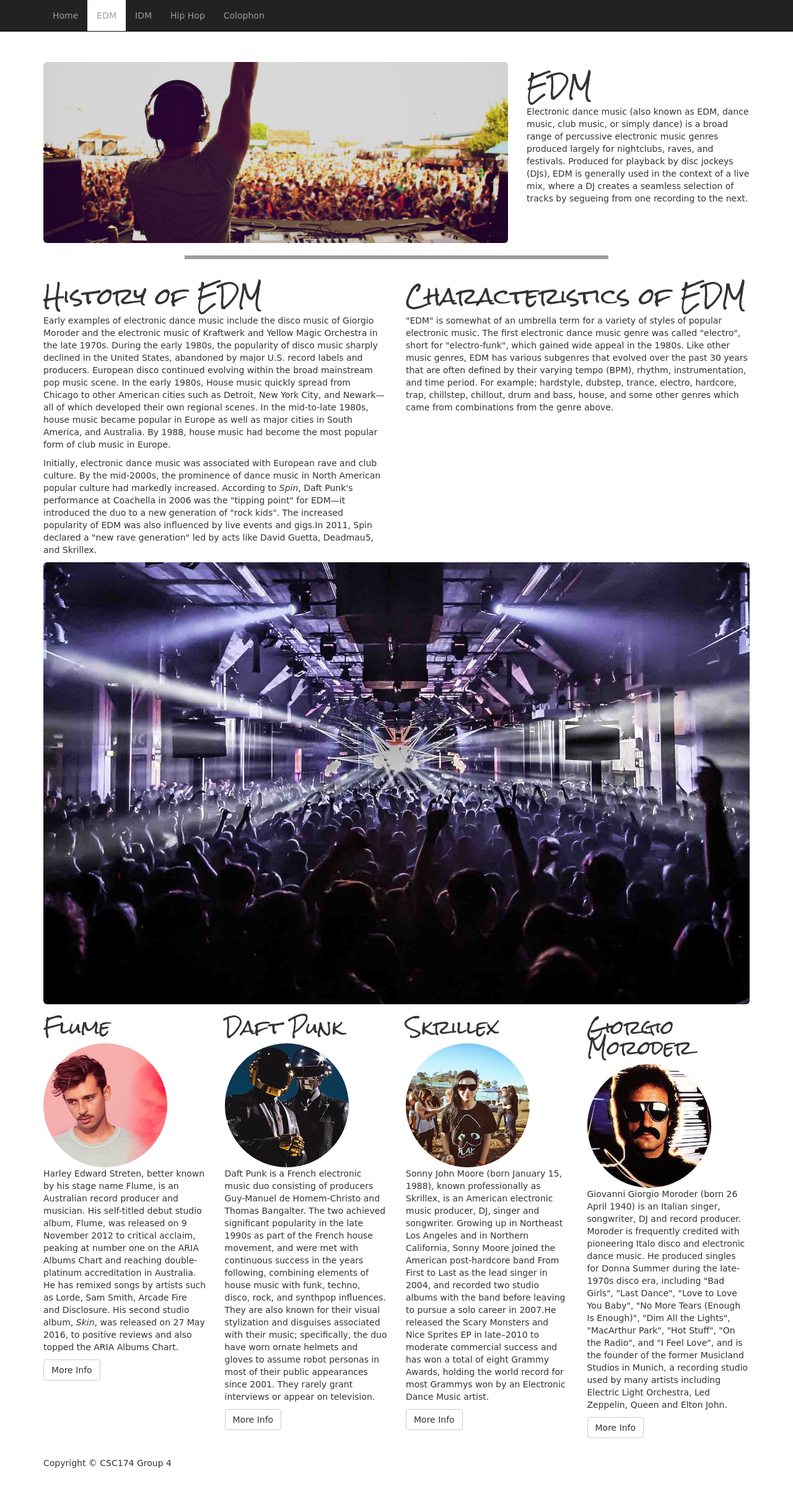
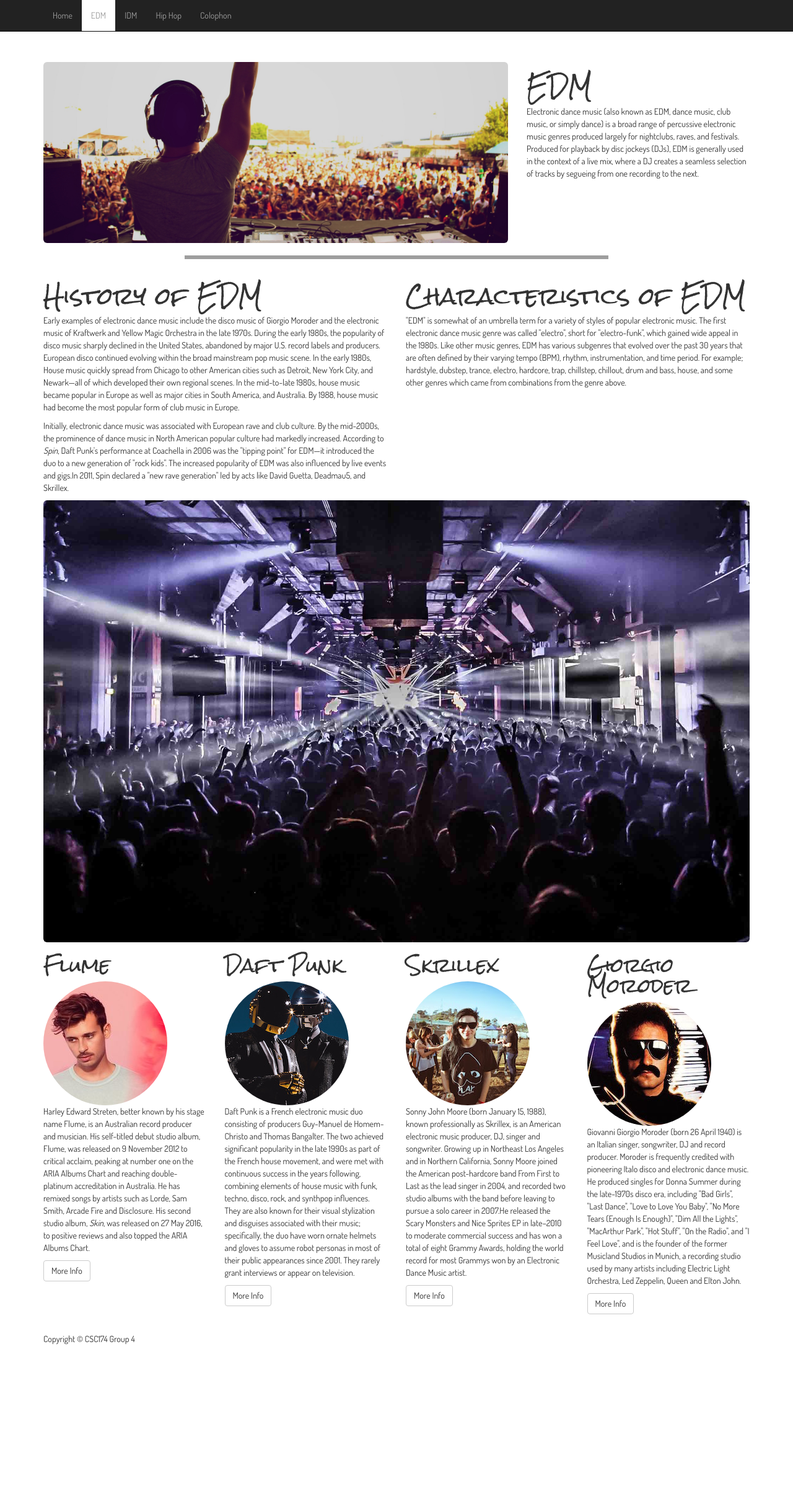
Before and after one commit to t0pgunn/Project1, a PHP site: page /EDM.php in a window 1280 px wide. Shown: the whole page at 62% size. After the commit the page ends 2169 px from the top, so only its background shows below. Run offline with PHP 8.4, Linux system fonts and the light colour scheme; grey boxes are pictures that could not be loaded.

Commit message:
font to impress gunnar

```diff
--- a/EDM.php
+++ b/EDM.php
@@ -17,7 +17,7 @@
     <!-- Custom CSS -->
     <link href="css/styles-genre.css" rel="stylesheet">
 
-    <link href="https://fonts.googleapis.com/css?family=Patrick+Hand|Rock+Salt" rel="stylesheet">
+    <link href="https://fonts.googleapis.com/css?family=Dosis|Rock+Salt" rel="stylesheet">
     <link href="fonts/fonts.css" rel="stylesheet">
 
     <!-- HTML5 Shim and Respond.js IE8 support of HTML5 elements and media queries -->
--- a/HipHop.php
+++ b/HipHop.php
@@ -17,7 +17,7 @@
     <!-- Custom CSS -->
     <link href="css/styles-genre.css" rel="stylesheet">
 
-    <link href="https://fonts.googleapis.com/css?family=Patrick+Hand|Rock+Salt" rel="stylesheet">
+    <link href="https://fonts.googleapis.com/css?family=Dosis|Rock+Salt" rel="stylesheet">
     <link href="fonts/fonts.css" rel="stylesheet">
 
     <!-- HTML5 Shim and Respond.js IE8 support of HTML5 elements and media queries -->
--- a/IDM.php
+++ b/IDM.php
@@ -17,7 +17,7 @@
     <!-- Custom CSS -->
     <link href="css/styles-genre.css" rel="stylesheet">
 
-    <link href="https://fonts.googleapis.com/css?family=Patrick+Hand|Rock+Salt" rel="stylesheet">
+    <link href="https://fonts.googleapis.com/css?family=Dosis|Rock+Salt" rel="stylesheet">
     <link href="fonts/fonts.css" rel="stylesheet">
 
     <!-- HTML5 Shim and Respond.js IE8 support of HTML5 elements and media queries -->
--- a/colophon.php
+++ b/colophon.php
@@ -17,7 +17,7 @@
     <!-- Custom CSS -->
     <link href="css/styles-genre.css" rel="stylesheet">
 
-    <link href="https://fonts.googleapis.com/css?family=Patrick+Hand|Rock+Salt" rel="stylesheet">
+    <link href="https://fonts.googleapis.com/css?family=Dosis|Rock+Salt" rel="stylesheet">
     <link href="fonts/fonts.css" rel="stylesheet">
 
     <!-- HTML5 Shim and Respond.js IE8 support of HTML5 elements and media queries -->
```
